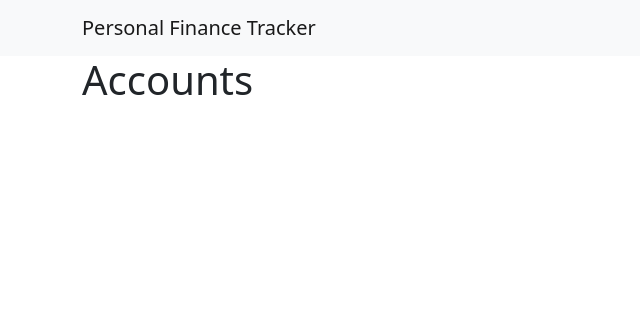
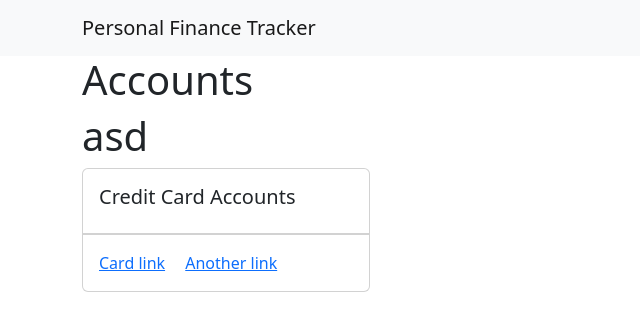
Before and after one commit to drentawc/Personal-Finance-Tracker, a Django app: page /accounts/ in a window 1280 px wide. Shown: the top 331 px of the page, without its empty margins (0-640 px from the left). Run offline with Django 4.2, Linux system fonts and the light colour scheme; some libraries are stand-ins or nearby versions.

Commit message:
Added various logic changes to increase ability of program to filter accounts in html file

```diff
--- /dev/null
+++ b/accounts/static/functions.js
@@ -0,0 +1,5 @@
+
+
+function checkAccount() {
+
+}
--- a/accounts/templates/account_index.html
+++ b/accounts/templates/account_index.html
@@ -3,33 +3,48 @@
 
 <h1>Accounts</h1>
 <div class="row">
-{% for account in accounts %}
     <div class="col-md-4">
 
+        <h1> asd</h1>
+
         <div class="card" style="width: 18rem;">
+            <div class="card-body">
+            <h5 class="card-title">Credit Card Accounts</h5>
+            </div>
+            <ul class="list-group list-group-flush">
 
 
-            <div class="card-header">
-                Accounts
-            </div>
+            {% for account in credit %}
+
+                <li class="list-group-item">{{ account.bankname}}-{{ account.lastfour}}</li>
+            {% endfor %}
+
+            </ul>
+            <div class="card-body">
+                <a href="#" class="card-link">Card link</a>
+                <a href="#" class="card-link">Another link</a>
+                </div>
+        </div>
+
+        <!-- {% for account in checking %}
+
+
+            <h1> {{ acc.bankname }} </h1>
+
 
             <div class="card-body">
-                <h5 class="card-title">{{ account.bankName }}</h5>
-                <p class="card-text">{{ account.lastfour }}</p>
-                <a href="{% url 'account_detail' account.pk %}"
-                   class="btn btn-primary">
+                <h5 class="card-title">{{ acc.bankname }}</h5>
+                <p class="card-text">{{ acc.lastfour }}</p>
+
+                class="btn btn-primary">
                     Read More
                 </a>
             </div>
 
-                <!-- <ul class="list-group">
-                    <li class="list-group-item">{{ account.bankName }}-{{ account.lastfour}} </li>
-                </ul> -->
-
-
         </div>
 
+            {% endfor %} -->
+
     </div>
-    {% endfor %}
 </div>
 {% endblock %}
--- /dev/null
+++ b/accounts/templatetags/custom_tag.py
@@ -0,0 +1,6 @@
+from django import template
+from django.template.defaultfilters import stringfilter
+
+
+def subList(accounts):
+    ""
--- a/accounts/urls.py
+++ b/accounts/urls.py
@@ -2,6 +2,6 @@ from django.urls import path
 from . import views
 
 urlpatterns = [
-    path("", views.account_index, name="account_indexx"),
+    path("", views.account_index, name="account_index"),
     path("<int:pk>/", views.account_detail, name="account_detail"),
 ]
--- a/accounts/views.py
+++ b/accounts/views.py
@@ -3,10 +3,20 @@ from accounts.models import User, Account
 
 # Create your views here.
 
+
+#
+
 def account_index(request):
     accounts = Account.objects.all()
 
-    context = {'accounts' : accounts}
+    creditAccounts = Account.objects.filter(accounttype__icontains='credit').all()
+    checkingAccounts = Account.objects.filter(accounttype__icontains='checking').all()
+    savingsAccounts = Account.objects.filter(accounttype__icontains='saving').all()
+    investmentAccounts = Account.objects.filter(accounttype__icontains='investment').all()
+
+    #creditAccounts = Account.get
+
+    context = {'accounts' : accounts, 'credit' : creditAccounts, 'checking' : checkingAccounts, 'saving' : savingsAccounts, 'invest' : investmentAccounts}
 
     return render(request, 'account_index.html', context)
 
```
Also changed, not shown: accounts/models.py (+19 -0 lines), accounts/migrations/0002_account_user_delete_accounts_delete_users_and_more.py (added), transactions/migrations/0002_transaction_delete_transactions.py (added).
